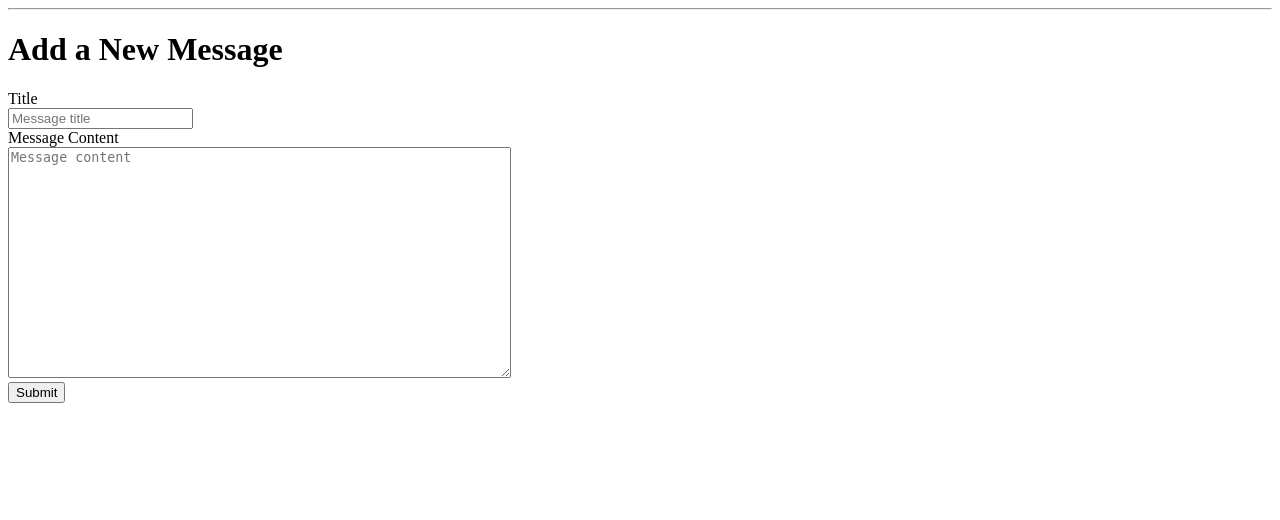
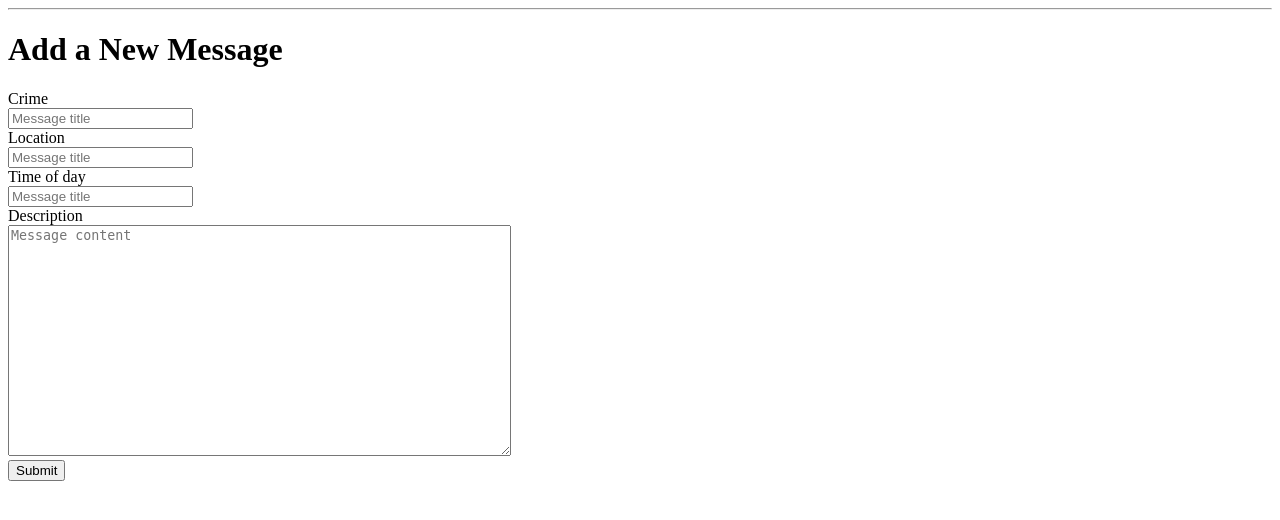
Before and after one commit to jikaelgagnon/crime-pathfinder, a Flask app: page /create/ in a window 1280 px wide. Shown: the part 63-583 px from the top of the page. Run offline with Flask 3, Linux system fonts and the light colour scheme.

Commit message:
mucho chango

```diff
--- a/crime_pathfinder/__init__.py
+++ b/crime_pathfinder/__init__.py
@@ -1,4 +1,5 @@
 from flask import Flask
+from flask_sqlalchemy import SQLAlchemy
 import os
 
 # this file causes this folder to act as a package, making imports easier
@@ -6,5 +7,6 @@ app = Flask(__name__)
 app.config['SECRET_KEY'] = 'banana'
 app.app_context().push() # Needed to create db
 app.config['SQLALCHEMY_DATABASE_URI'] = 'sqlite:///site.db'
-
+db = SQLAlchemy(app)
+datalist = []
 from crime_pathfinder import routes
--- a/crime_pathfinder/database.py
+++ b/crime_pathfinder/database.py
@@ -1,14 +1,13 @@
 from flask import Flask
 from flask_sqlalchemy import SQLAlchemy
+from crime_pathfinder import db , app
 
-app = Flask(__name__)
 # configure the SQLite database, relative to the app instance folder
 app.config["SQLALCHEMY_DATABASE_URI"] = "sqlite:///project.db"
 # initialize the app with the extension
-db = SQLAlchemy(app)
 
 class Incident(db.Model):
-    id = db.Column(db.Integer, primary_key=True)
+    time = db.Column(db.Integer, primary_key=True)
     crime_type = db.Column(db.String(255))
     longitude = db.Column(db.Float)
     latitude = db.Column(db.Float)
--- a/crime_pathfinder/templates/create.html
+++ b/crime_pathfinder/templates/create.html
@@ -3,20 +3,34 @@
 {% block content %}
     <h1>{% block title %} Add a New Message {% endblock %}</h1>
     <form method="post">
-        <label for="title">Title</label>
+        <label for="Crime">Crime</label>
         <br>
-        <input type="text" name="title"
+        <input type="text" name="Crime"
                placeholder="Message title"
-               value="{{ request.form['title'] }}"></input>
+               value="{{ request.form['Crime'] }}"></input>
         <br>
 
-        <label for="content">Message Content</label>
+        <label for="Location">Location</label>
         <br>
-        <textarea name="content"
+        <input type="text" name="Location"
+               placeholder="Message title"
+               value="{{ request.form['Location'] }}"></input>
+        <br>
+
+        <label for="Time">Time of day</label>
+        <br>
+        <input type="text" name="Time"
+               placeholder="Message title"
+               value="{{ request.form['Time'] }}"></input>
+        <br>
+
+        <label for="Description">Description</label>
+        <br>
+        <textarea name="Description"
                   placeholder="Message content"
                   rows="15"
                   cols="60"
-                  >{{ request.form['content'] }}</textarea>
+                  >{{ request.form['Description'] }}</textarea>
         <br>
         <button type="submit">Submit</button>
     </form>
```
Also changed, not shown: crime_pathfinder/texttolonlat.py (added, +32 -0 lines), instance/project.db (added), instance/site.db (added).
